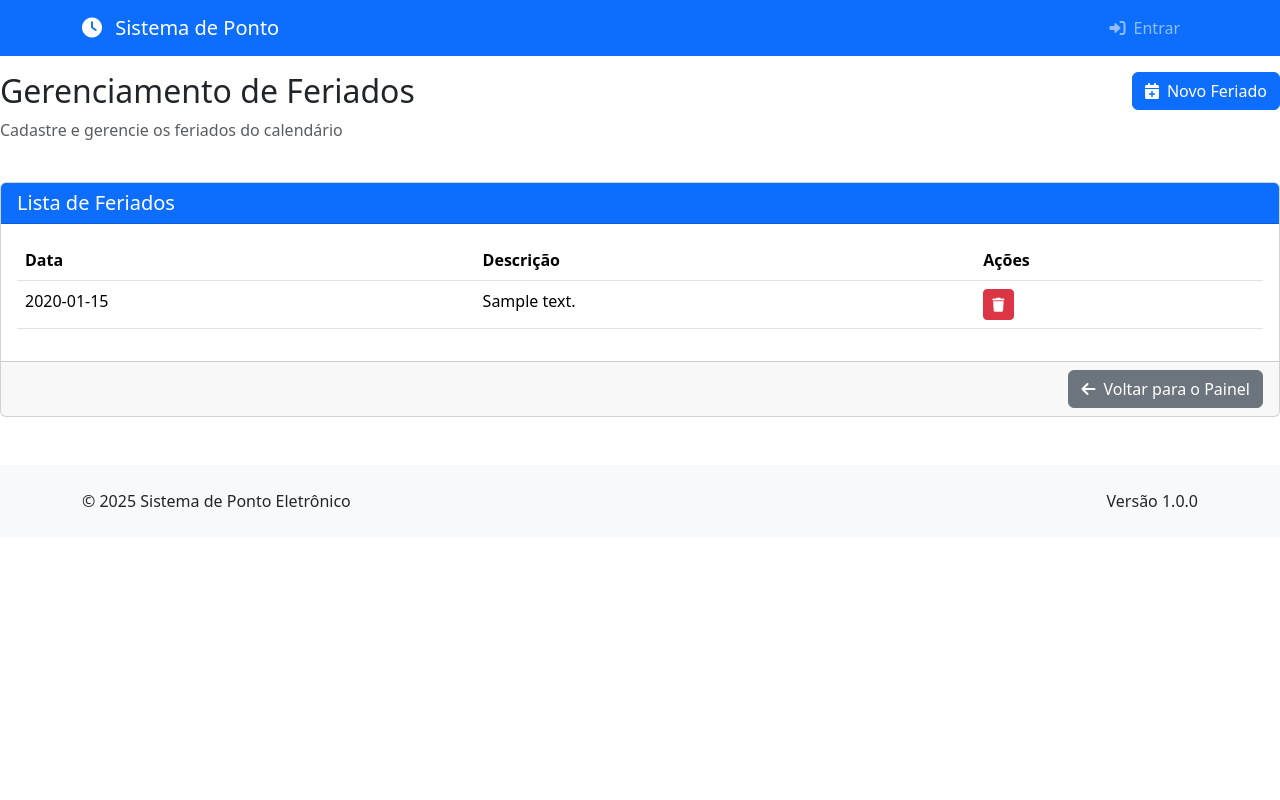
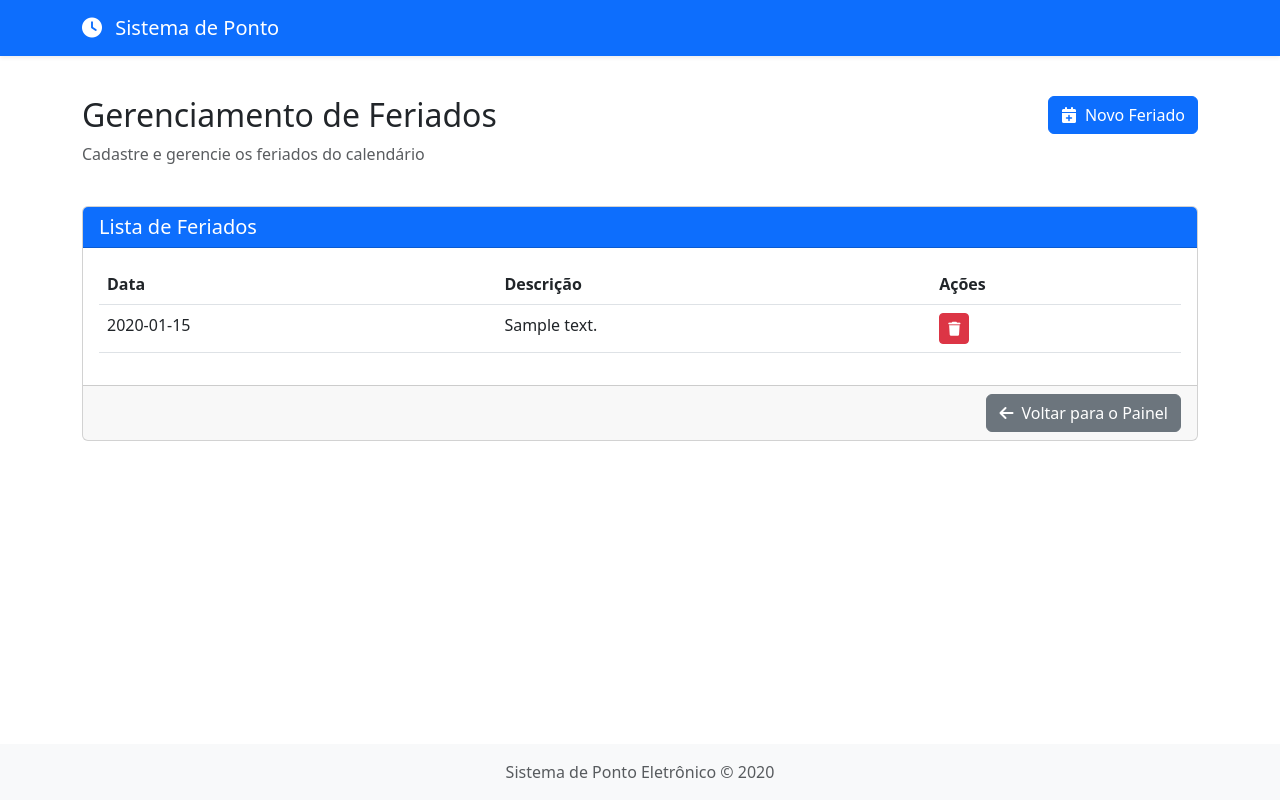
Before and after one commit to Masselorc/ponto-eletronico, a Python web app: template app/templates/admin/feriados.html in a window 1280 px wide. Run offline with Jinja, Linux system fonts and the light colour scheme; the template is opened without the code that fills it: most values are stand-ins (such as "Sample title", 1, 10 or a date in 2020); one stand-in notice (Sample message) is shown.

Commit message:
Update base.html

```diff
--- a/app/templates/base.html
+++ b/app/templates/base.html
@@ -5,33 +5,30 @@
     <meta name="viewport" content="width=device-width, initial-scale=1.0">
     <title>{% block title %}Sistema de Ponto Eletrônico{% endblock %}</title>
 
-    <!-- Bootstrap CSS -->
-    <link href="https://cdn.jsdelivr.net/npm/bootstrap@5.3.0-alpha1/dist/css/bootstrap.min.css" rel="stylesheet">
+    <link href="https://cdn.jsdelivr.net/npm/bootstrap@5.3.0/dist/css/bootstrap.min.css" rel="stylesheet" integrity="sha384-9ndCyUaIbzAi2FUVXJi0CjmCapSmO7SnpJef0486qhLnuZ2cdeRhO02iuK6FUUVM" crossorigin="anonymous"> {# Atualizada versão do Bootstrap para 5.3.0 #}
 
-    <!-- Font Awesome -->
-    <link rel="stylesheet" href="https://cdnjs.cloudflare.com/ajax/libs/font-awesome/6.0.0-beta3/css/all.min.css">
+    <link rel="stylesheet" href="https://cdnjs.cloudflare.com/ajax/libs/font-awesome/6.4.0/css/all.min.css" integrity="sha512-iecdLmaskl7CVkqkXNQ/ZH/XLlvWZOJyj7Yy7tcenmpD1ypASozpmT/E0iPtmFIB46ZmdtAc9eNBvH0H/ZpiBw==" crossorigin="anonymous" referrerpolicy="no-referrer" /> {# Atualizada versão do Font Awesome #}
 
-    <!-- Custom CSS -->
     <link rel="stylesheet" href="{{ url_for('static', filename='css/style.css') }}">
 
-    {% block extra_css %}{% endblock %}
+    {% block extra_css %}{% endblock %} {# Bloco para CSS adicional específico da página #}
 </head>
-<body>
-    <!-- Navbar -->
-    <nav class="navbar navbar-expand-lg navbar-dark bg-primary">
+<body class="d-flex flex-column min-vh-100"> {# Garante que o footer fique no final #}
+    <nav class="navbar navbar-expand-lg navbar-dark bg-primary shadow-sm"> {# Adicionado shadow #}
         <div class="container">
-            <a class="navbar-brand" href="{{ url_for('main.dashboard') }}">
+            <a class="navbar-brand" href="{{ url_for('main.dashboard') if current_user.is_authenticated else url_for('auth.login') }}"> {# Link dinâmico #}
                 <i class="fas fa-clock me-2"></i>
                 Sistema de Ponto
             </a>
+            {# Apenas mostra o botão de toggle se o usuário estiver logado #}
+            {% if current_user.is_authenticated %}
             <button class="navbar-toggler" type="button" data-bs-toggle="collapse" data-bs-target="#navbarNav" aria-controls="navbarNav" aria-expanded="false" aria-label="Toggle navigation">
                 <span class="navbar-toggler-icon"></span>
             </button>
             <div class="collapse navbar-collapse" id="navbarNav">
-                {% if current_user.is_authenticated %}
-                <ul class="navbar-nav me-auto">
+                <ul class="navbar-nav me-auto mb-2 mb-lg-0"> {# Ajustes de margem/padding do Bootstrap 5 #}
                     <li class="nav-item">
-                        <a class="nav-link" href="{{ url_for('main.dashboard') }}">
+                        <a class="nav-link {% if request.endpoint == 'main.dashboard' %}active{% endif %}" href="{{ url_for('main.dashboard') }}">
                             <i class="fas fa-tachometer-alt me-1"></i> Dashboard
                         </a>
                     </li>
@@ -42,95 +39,98 @@
                         <ul class="dropdown-menu" aria-labelledby="registrosDropdown">
                             <li>
                                 <a class="dropdown-item" href="{{ url_for('main.registrar_ponto') }}">
-                                    <i class="fas fa-clock me-1"></i> Registrar Ponto
+                                    <i class="fas fa-clock me-2"></i> Registrar Ponto Único
                                 </a>
                             </li>
                             <li>
                                 <a class="dropdown-item" href="{{ url_for('main.registrar_multiplo_ponto') }}">
-                                    <i class="fas fa-clock me-1"></i> Registrar Múltiplos Pontos
+                                    <i class="fas fa-calendar-plus me-2"></i> Registrar Múltiplos Pontos
                                 </a>
                             </li>
                             <li>
                                 <a class="dropdown-item" href="{{ url_for('main.registrar_afastamento') }}">
-                                    <i class="fas fa-umbrella-beach me-1"></i> Registrar Afastamento
+                                    <i class="fas fa-user-clock me-2"></i> Registrar Afastamento
                                 </a>
                             </li>
                         </ul>
                     </li>
                     <li class="nav-item">
-                        <a class="nav-link" href="{{ url_for('main.calendario') }}">
+                        <a class="nav-link {% if request.endpoint == 'main.calendario' %}active{% endif %}" href="{{ url_for('main.calendario') }}">
                             <i class="fas fa-calendar-alt me-1"></i> Calendário
                         </a>
                     </li>
                     <li class="nav-item">
-                        <a class="nav-link" href="{{ url_for('main.relatorio_mensal') }}">
+                        <a class="nav-link {% if request.endpoint == 'main.relatorio_mensal' %}active{% endif %}" href="{{ url_for('main.relatorio_mensal') }}">
                             <i class="fas fa-chart-bar me-1"></i> Relatório Mensal
                         </a>
                     </li>
+                    {# Menu de Administração visível apenas para admins #}
                     {% if current_user.is_admin %}
                     <li class="nav-item dropdown">
-                        <a class="nav-link dropdown-toggle" href="#" id="adminDropdown" role="button" data-bs-toggle="dropdown" aria-expanded="false">
+                        <a class="nav-link dropdown-toggle {% if request.endpoint.startswith('admin.') %}active{% endif %}" href="#" id="adminDropdown" role="button" data-bs-toggle="dropdown" aria-expanded="false">
                             <i class="fas fa-user-shield me-1"></i> Administração
                         </a>
                         <ul class="dropdown-menu" aria-labelledby="adminDropdown">
                             <li>
                                 <a class="dropdown-item" href="{{ url_for('admin.listar_usuarios') }}">
-                                    <i class="fas fa-users me-1"></i> Usuários
+                                    <i class="fas fa-users me-2"></i> Usuários
                                 </a>
                             </li>
                             <li>
-                                <a class="dropdown-item" href="{{ url_for('admin.feriados') }}">
-                                    <i class="fas fa-calendar-day me-1"></i> Feriados
+                                {# --- CORREÇÃO DO ENDPOINT --- #}
+                                <a class="dropdown-item" href="{{ url_for('admin.listar_feriados') }}">
+                                {# ----------------------------- #}
+                                    <i class="fas fa-calendar-day me-2"></i> Feriados
                                 </a>
                             </li>
                             <li>
                                 <a class="dropdown-item" href="{{ url_for('admin.relatorios') }}">
-                                    <i class="fas fa-file-alt me-1"></i> Relatórios
+                                    <i class="fas fa-file-alt me-2"></i> Relatórios
                                 </a>
                             </li>
                         </ul>
                     </li>
                     {% endif %}
                 </ul>
+                {# Dropdown do Usuário Logado #}
                 <ul class="navbar-nav">
                     <li class="nav-item dropdown">
                         <a class="nav-link dropdown-toggle" href="#" id="userDropdown" role="button" data-bs-toggle="dropdown" aria-expanded="false">
-                            <i class="fas fa-user me-1"></i> {{ current_user.name }}
+                            {# Adiciona uma imagem de perfil placeholder se não houver foto #}
+                            {% if current_user.foto_path %}
+                                <img src="{{ url_for('static', filename=current_user.foto_path) }}" alt="Foto" class="rounded-circle me-1" style="width: 25px; height: 25px; object-fit: cover;">
+                            {% else %}
+                                <i class="fas fa-user-circle me-1"></i>
+                            {% endif %}
+                            {{ current_user.name }}
                         </a>
                         <ul class="dropdown-menu dropdown-menu-end" aria-labelledby="userDropdown">
                             <li>
                                 <a class="dropdown-item" href="{{ url_for('main.perfil') }}">
-                                    <i class="fas fa-id-card me-1"></i> Perfil
+                                    <i class="fas fa-id-card me-2"></i> Perfil
                                 </a>
                             </li>
                             <li><hr class="dropdown-divider"></li>
                             <li>
                                 <a class="dropdown-item" href="{{ url_for('auth.logout') }}">
-                                    <i class="fas fa-sign-out-alt me-1"></i> Sair
+                                    <i class="fas fa-sign-out-alt me-2"></i> Sair
                                 </a>
                             </li>
                         </ul>
                     </li>
                 </ul>
-                {% else %}
-                <ul class="navbar-nav ms-auto">
-                    <li class="nav-item">
-                        <a class="nav-link" href="{{ url_for('auth.login') }}">
-                            <i class="fas fa-sign-in-alt me-1"></i> Entrar
-                        </a>
-                    </li>
-                </ul>
-                {% endif %}
             </div>
+            {% endif %}
         </div>
     </nav>
 
-    <!-- Flash Messages -->
     <div class="container mt-3">
         {% with messages = get_flashed_messages(with_categories=true) %}
             {% if messages %}
                 {% for category, message in messages %}
-                    <div class="alert alert-{{ category }} alert-dismissible fade show" role="alert">
+                    {# Mapeia categorias para classes de alerta do Bootstrap #}
+                    {% set alert_class = 'alert-' + category if category in ['primary', 'secondary', 'success', 'danger', 'warning', 'info', 'light', 'dark'] else 'alert-secondary' %}
+                    <div class="alert {{ alert_class }} alert-dismissible fade show" role="alert">
                         {{ message }}
                         <button type="button" class="btn-close" data-bs-dismiss="alert" aria-label="Close"></button>
                     </div>
@@ -139,29 +139,20 @@
         {% endwith %}
     </div>
 
-    <!-- Main Content -->
-    {% block content %}{% endblock %}
+    <main class="container mt-4 flex-shrink-0"> {# flex-shrink-0 para o footer funcionar bem #}
+        {% block content %}{% endblock %}
+    </main>
 
-    <!-- Footer -->
-    <footer class="bg-light py-4 mt-5">
-        <div class="container">
-            <div class="row">
-                <div class="col-md-6">
-                    <p class="mb-0">&copy; 2025 Sistema de Ponto Eletrônico</p>
-                </div>
-                <div class="col-md-6 text-md-end">
-                    <p class="mb-0">Versão 1.0.0</p>
-                </div>
-            </div>
+    <footer class="footer mt-auto py-3 bg-light"> {# mt-auto empurra o footer para baixo #}
+        <div class="container text-center">
+            <span class="text-muted">Sistema de Ponto Eletrônico &copy; {{ now().year }}</span> {# Ano dinâmico #}
         </div>
     </footer>
 
-    <!-- Bootstrap JS -->
-    <script src="https://cdn.jsdelivr.net/npm/bootstrap@5.3.0-alpha1/dist/js/bootstrap.bundle.min.js"></script>
+    <script src="https://cdn.jsdelivr.net/npm/bootstrap@5.3.0/dist/js/bootstrap.bundle.min.js" integrity="sha384-geWF76RCwLtnZ8qwWowPQNguL3RmwHVBC9FhGdlKrxdiJJigb/j/68SIy3Te4Bkz" crossorigin="anonymous"></script>
 
-    <!-- Custom JS -->
     <script src="{{ url_for('static', filename='js/main.js') }}"></script>
 
-    {% block extra_js %}{% endblock %}
+    {% block extra_js %}{% endblock %} {# Bloco para JS adicional específico da página #}
 </body>
 </html>
```
